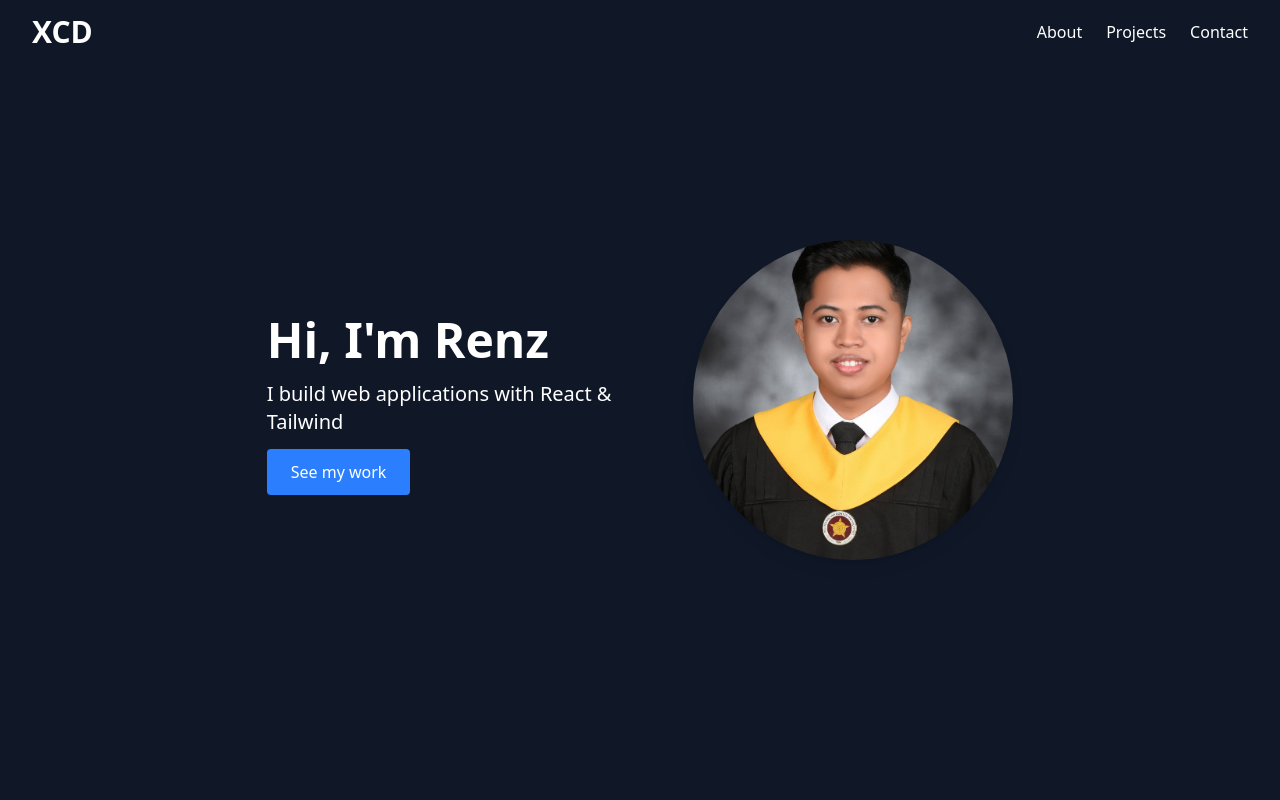
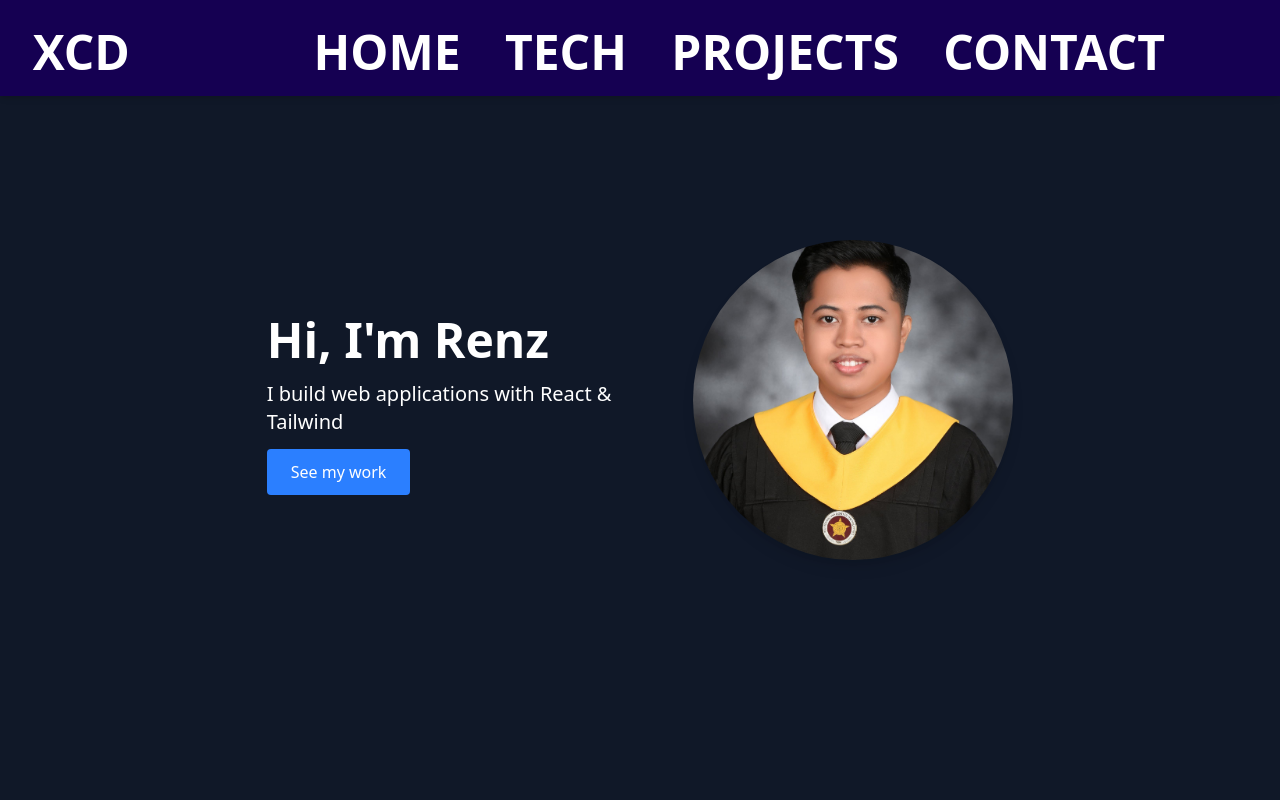
Before and after one commit to rnzrysrio/my-react-profile, a React (Vite) app: page / in a window 1280 px wide. Shown: the top 800 px of the page. Built offline with nearby package versions, Linux system fonts and the light colour scheme.

Commit message:
Fixed Navigation Bar UI for Mobile-based devices

```diff
--- a/src/components/Navbar.jsx
+++ b/src/components/Navbar.jsx
@@ -4,25 +4,107 @@ const Navbar = () => {
   const [isOpen, setIsOpen] = useState(false);
 
   return (
-    <nav className="bg-gray-900 text-white fixed w-full z-10">
-      <div className="max-w-7xl mx-auto px-4 sm:px-6 lg:px-8 flex justify-between items-center h-16">
-        <div className="text-3xl font-bold">XCD</div>
-        <div className="hidden md:flex space-x-6">
-          <a href="#about" className="hover:text-blue-400">About</a>
-          <a href="#projects" className="hover:text-blue-400">Projects</a>
-          <a href="#contact" className="hover:text-blue-400">Contact</a>
+    <nav className="fixed top-0 left-0 w-full bg-[#150052] text-white z-50 px-14 py-6 md:px-5 lg:px-3 lg:py-5 shadow-md">
+
+      {/* Top row */}
+      <div className="flex justify-between items-center md:justify-around lg:pt-2">
+
+        {/* Logo */}
+        <div className="text-5xl font-bold md:text-3xl md:pl-10 lg:text-5xl lg:ml-[-100px]">
+          XCD
         </div>
-        <div className="md:hidden">
-          <button onClick={() => setIsOpen(!isOpen)}>☰</button>
+
+        {/* Mobile Hamburger Button */}
+        <button
+          className="md:hidden text-4xl font-bold transition-all"
+          onClick={() => setIsOpen((prev) => !prev)}
+        >
+          {isOpen ? "✕" : "☰"}
+        </button>
+
+        {/* Desktop Navigation */}
+        <div className="hidden md:flex md:w-1xl lg:w-4xl justify-around text-center">
+          <a href="#home" className="mx-5 hover:bg-[#82D9F1] text-3xl font-bold transition-colors duration-500 lg:text-5xl">
+            HOME
+          </a>
+          <a href="#about" className="mx-5 hover:bg-[#82D9F1] text-3xl font-bold transition-colors duration-500 lg:text-5xl">
+            TECH
+          </a>
+          <a href="#projects" className="mx-5 hover:bg-[#82D9F1] text-3xl font-bold transition-colors duration-500 lg:text-5xl">
+            PROJECTS
+          </a>
+          <a href="#contact" className="mx-5 hover:bg-[#82D9F1] text-3xl font-bold transition-colors duration-500 lg:text-5xl">
+            CONTACT
+          </a>
         </div>
       </div>
-      {isOpen && (
-        <div className="md:hidden flex flex-col px-4 pb-4 space-y-2 bg-gray-800">
-          <a href="#about" className="hover:text-blue-400">About</a>
-          <a href="#projects" className="hover:text-blue-400">Projects</a>
-          <a href="#contact" className="hover:text-blue-400">Contact</a>
-        </div>
-      )}
+
+      {/* Mobile Backdrop */}
+      <div
+        className={`absolute top-full left-0 w-full h-screen bg-[#82D9F1]/50 z-40
+        transition-opacity duration-300 ease-out md:hidden
+        ${isOpen ? "opacity-100 pointer-events-auto" : "opacity-0 pointer-events-none"}`}
+        onClick={() => setIsOpen(false)}
+      >
+
+        {/* Mobile Sidebar */}
+        <aside
+          className={`bg-[#150052] h-full max-w-[50%] pt-10
+          transform transition-transform duration-300 ease-out
+          ${isOpen ? "translate-x-0" : "-translate-x-full"}`}
+          onClick={(e) => e.stopPropagation()}
+        >
+          <nav className="flex flex-col gap-4">
+            <a
+              href="#home"
+              className="py-4 text-center hover:bg-[#82D9F1] text-4xl font-bold transition-colors duration-500"
+              onClick={() => setIsOpen(false)}
+            >
+              HOME
+            </a>
+
+            <a
+              href="#about"
+              className="py-4 text-center hover:bg-[#82D9F1] text-4xl font-bold transition-colors duration-500"
+              onClick={() => setIsOpen(false)}
+            >
+              ABOUT
+            </a>
+
+            <a
+              href="#tech"
+              className="py-4 text-center hover:bg-[#82D9F1] text-4xl font-bold transition-colors duration-500"
+              onClick={() => setIsOpen(false)}
+            >
+              TECH STACK
+            </a>
+
+            <a
+              href="#projects"
+              className="py-4 text-center hover:bg-[#82D9F1] text-4xl font-bold transition-colors duration-500"
+              onClick={() => setIsOpen(false)}
+            >
+              PROJECTS
+            </a>
+
+            <a
+              href="#education"
+              className="py-4 text-center hover:bg-[#82D9F1] text-4xl font-bold transition-colors duration-500"
+              onClick={() => setIsOpen(false)}
+            >
+              EDUCATION
+            </a>
+
+            <a
+              href="#contact"
+              className="py-4 text-center hover:bg-[#82D9F1] text-4xl font-bold transition-colors duration-500"
+              onClick={() => setIsOpen(false)}
+            >
+              CONTACT
+            </a>
+          </nav>
+        </aside>
+      </div>
     </nav>
   );
 };
```
